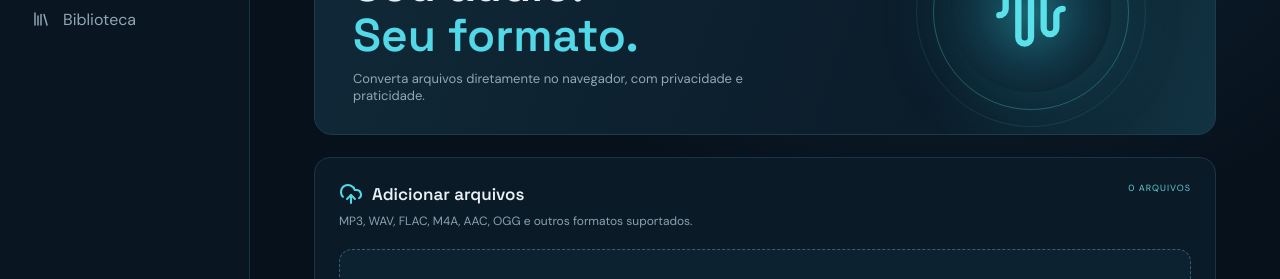
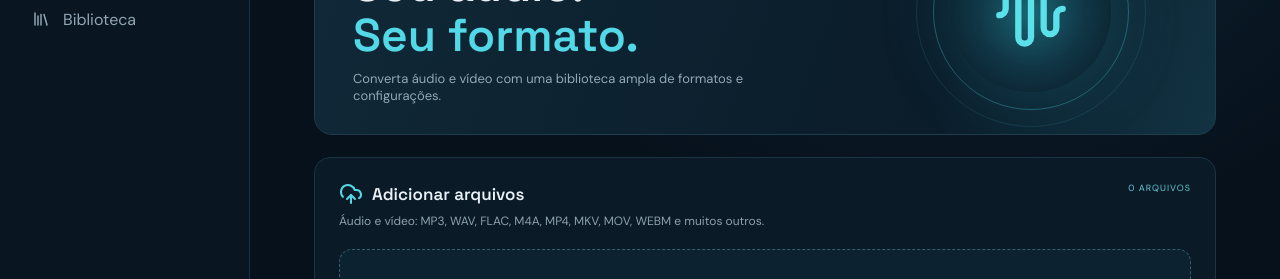
Before and after one commit to cildojuniorbt-cmd/AUDIOX, a React (Vite) app: page / in a window 1280 px wide. Shown: the part 269-548 px from the top of the page. Built offline with nearby package versions, Linux system fonts and the light colour scheme.

Commit message:
feat: expand audio and video format selection

```diff
--- a/src/App.tsx
+++ b/src/App.tsx
@@ -26,10 +26,10 @@ export default function App() {
     <main className="main">
       <header><div><span className="eyebrow">AUDIO WORKSPACE</span><h1>{mode === 'converter' ? 'Conversor de áudio' : 'Downloader'}</h1><p>{mode === 'converter' ? 'Transforme seus arquivos com controle e qualidade.' : 'Links e fontes com download autorizado.'}</p></div><div className="status"><i/> SISTEMA ONLINE</div></header>
       {mode === 'converter' ? <>
-        <section className="hero"><div><span className="pill">✦ CONVERSÃO PROFISSIONAL</span><h2>Seu áudio.<br/><em>Seu formato.</em></h2><p>Converta arquivos diretamente no navegador, com privacidade e praticidade.</p></div><div className="orb"><AudioWaveform size={76}/><div className="orbit o1"/><div className="orbit o2"/></div></section>
-        <section className="panel"><div className="section-head"><div><h3><UploadCloud/> Adicionar arquivos</h3><p>MP3, WAV, FLAC, M4A, AAC, OGG e outros formatos suportados.</p></div><span className="count">{files.length} ARQUIVOS</span></div>
-          <label className="dropzone"><input type="file" multiple accept="audio/*,.flac,.ogg,.opus,.wma,.aiff" onChange={e => addFiles(e.target.files)}/><UploadCloud size={34}/><b>Arraste seus arquivos ou <u>clique para selecionar</u></b><small>Os arquivos serão processados localmente quando possível.</small></label>
-          <div className="settings-row"><div><label>FORMATO DE SAÍDA</label><select value={format} onChange={e => setFormat(e.target.value)}>{['mp3','wav','flac','m4a','aac','ogg','opus'].map(x=><option key={x} value={x}>{x.toUpperCase()}</option>)}</select></div><div><label>QUALIDADE MP3</label><select defaultValue="320"><option value="320">320 kbps</option><option value="256">256 kbps</option><option value="192">192 kbps</option><option value="128">128 kbps</option></select></div><button className="primary" onClick={() => setNotice(files.length ? 'Arquivos adicionados. Motor FFmpeg será conectado e testado na próxima entrega.' : 'Adicione arquivos para começar.')}>Preparar conversão <RefreshCw size={17}/></button></div>
+        <section className="hero"><div><span className="pill">✦ CONVERSÃO PROFISSIONAL</span><h2>Seu áudio.<br/><em>Seu formato.</em></h2><p>Converta áudio e vídeo com uma biblioteca ampla de formatos e configurações.</p></div><div className="orb"><AudioWaveform size={76}/><div className="orbit o1"/><div className="orbit o2"/></div></section>
+        <section className="panel"><div className="section-head"><div><h3><UploadCloud/> Adicionar arquivos</h3><p>Áudio e vídeo: MP3, WAV, FLAC, M4A, MP4, MKV, MOV, WEBM e muitos outros.</p></div><span className="count">{files.length} ARQUIVOS</span></div>
+          <label className="dropzone"><input type="file" multiple accept="audio/*,video/*,.flac,.ogg,.opus,.wma,.aiff,.mkv,.avi,.webm,.mov,.mp4,.mpeg,.mpg,.ts,.m2ts,.vob,.mxf,.3gp" onChange={e => addFiles(e.target.files)}/><UploadCloud size={34}/><b>Arraste seus arquivos ou <u>clique para selecionar</u></b><small>Os arquivos serão processados localmente quando possível.</small></label>
+          <div className="settings-row"><div><label>FORMATO DE SAÍDA</label><select value={format} onChange={e => setFormat(e.target.value)}>{['mp3','wav','flac','m4a','aac','ogg','opus','wma','aiff','alac','ape','ac3','dts','amr','mp2','mp4','mkv','mov','avi','webm','wmv','flv','mpeg','mpg','m4v','3gp','ts','mts','m2ts','vob','ogv','mxf','asf','dv','gif'].map(x=><option key={x} value={x}>{x.toUpperCase()}</option>)}</select></div><div><label>QUALIDADE MP3</label><select defaultValue="320"><option value="320">320 kbps</option><option value="256">256 kbps</option><option value="192">192 kbps</option><option value="128">128 kbps</option></select></div><button className="primary" onClick={() => setNotice(files.length ? 'Arquivos adicionados. A disponibilidade de cada formato dependerá dos codecs habilitados no motor FFmpeg.' : 'Adicione arquivos para começar.')}>Preparar conversão <RefreshCw size={17}/></button></div>
           {files.length > 0 && <div className="file-list">{files.map((f,i)=><div className="file" key={i}><Music2/><span>{f.name}<small>{(f.size/1024/1024).toFixed(2)} MB</small></span><button onClick={() => setFiles(old => old.filter((_,n)=>n!==i))}>Remover</button></div>)}</div>}
           {notice && <div className="notice">{notice}</div>}
         </section>
```
